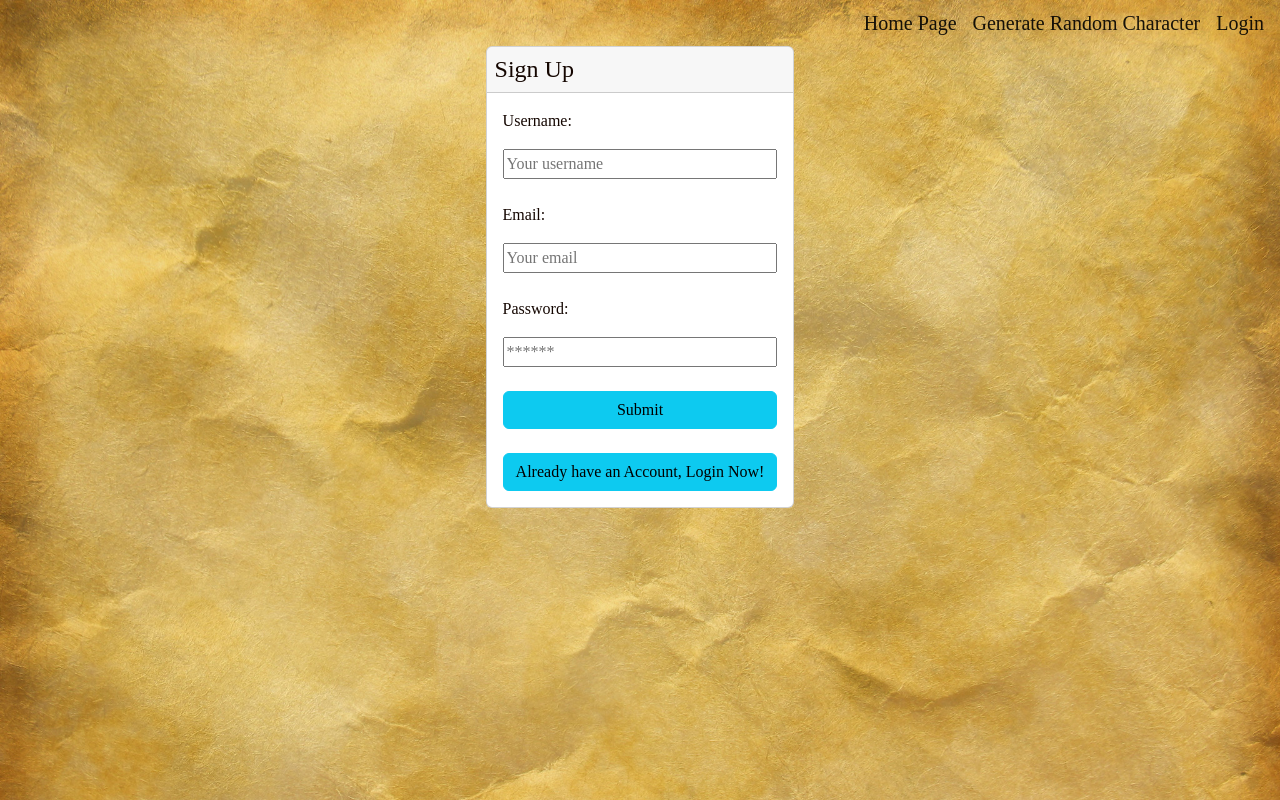
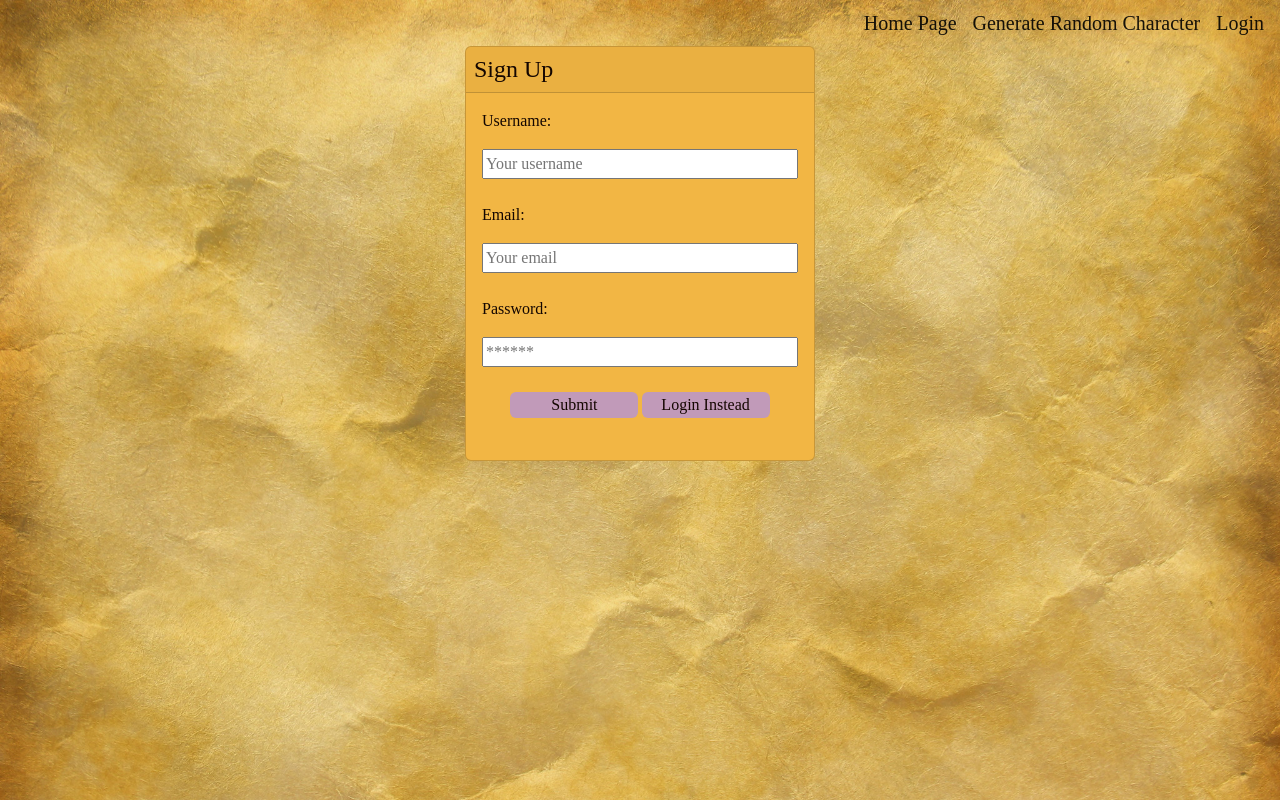
Before and after one commit to cod3burrito/masterScrolls, a React (Create React App) app in the folder client/: page /signup in a window 1280 px wide. Built offline with nearby package versions, Linux system fonts and the light colour scheme; a web font is replaced by a local one.

Commit message:
final CSS touches

```diff
--- a/client/src/components/Navbar/index.js
+++ b/client/src/components/Navbar/index.js
@@ -69,8 +69,8 @@ const Navbar = () => {
                     </div>
                 </nav>
             </header>
-            <Modal show={show} onHide={handleClose}>
-                <Modal.Header closeButton>
+            <Modal style={{ "--bs-modal-bg": "#F2B644" }} show={show} onHide={handleClose}>
+                <Modal.Header style={{ "--bs-modal-header-border-color": "#140600" }} closeButton>
                     <Modal.Title>You Summoned</Modal.Title>
                 </Modal.Header>
                 <Modal.Body>
@@ -90,14 +90,14 @@ const Navbar = () => {
                     </div>
                     <h5 className="text-center mt-2">Desires</h5>
                     <ul className="list-group">
-                        {randomCharacter.desires.map(desire => <li className="list-group-item" key={desire}>{desire}</li>)}
+                        {randomCharacter.desires.map(desire => <li className="list-group-item" style={{backgroundColor: "#F2B644", borderColor: "#140600" }} key={desire}>{desire}</li>)}
                     </ul>
                     <h5 className="mt-2 text-center">Traits</h5>
                     <ul className="list-group">
-                        {randomCharacter.traits.map(trait => <li className="list-group-item" key={trait}>{trait}</li>)}
+                        {randomCharacter.traits.map(trait => <li className="list-group-item" style={{backgroundColor: "#F2B644", borderColor: "#140600" }} key={trait}>{trait}</li>)}
                     </ul>
                 </Modal.Body>
-                <Modal.Footer>
+                <Modal.Footer style={{ "--bs-modal-footer-border-color": "#140600" }}>
                     <Button onClick={handleClose}>Close</Button>
                 </Modal.Footer>
             </Modal>
--- a/client/src/pages/Campaigns.js
+++ b/client/src/pages/Campaigns.js
@@ -153,7 +153,7 @@ function Campaigns() {
                         <div className="d-flex flex-column align-items-center border border-dark rounded-pill w-50 my-2" style={styles.background} key={campaign._id}>
                             <h3>{campaign.name}</h3>
                             <section className="text-wrap fs-5 mx-5">{campaign.plot}</section>
-                            <div className="m-3 w-100 d-flex justify-content-center ">
+                            <div className="m-3 w-100 d-flex flex-wrap justify-content-center">
                                 <Button className="mx-2 rounded-pill" style={styles.button} onClick={() => {
                                     setStateCampaign({ name: campaign.name, plot: campaign.plot, _id: campaign._id });
                                     handleEdit();
@@ -162,7 +162,7 @@ function Campaigns() {
                                 <Button className="mx-2 rounded-pill" style={styles.button} onClick={() => {
                                     deleteCampaign(campaign._id);
                                 }}>Delete Campaign</Button>
-                                <Link to={`/campaign/${campaign._id}`}><Button className="mx-2 rounded-pill" style={styles.button}>View Campaign</Button></Link>
+                                <Link className="btn btn-block btn-info rounded-pill" style={styles.button} to={`/campaign/${campaign._id}`}>View Campaign</Link>
                             </div>
                         </div>
                     )
--- a/client/src/pages/Login.js
+++ b/client/src/pages/Login.js
@@ -51,10 +51,36 @@ const Login = () => {
         });
     }
 
+    const styles = {
+        button: {
+            backgroundColor: "#C19AB9",
+            padding: ".25%",
+            margin: ".5%",
+            width: "8rem",
+            border: "0px",
+            color: "#140600"
+        },
+        createBtn: {
+            backgroundColor: "#C19AB9",
+            padding: ".25%",
+            margin: ".5%",
+            width: "10rem",
+            border: "0px",
+            color: "#140600"
+        },
+        background: {
+            backgroundColor: "#F2B644"
+        },
+        modalBtn: {
+            backgroundColor: "#A650D1",
+            border: "0px"
+        }
+    }
+
     return (
         <main className='justify-center mb-4'>
             <div className='d-flex justify-content-center'>
-                <div className="card">
+                <div style={{ ...styles.background, justifyContent: "center", width: "350px"}} className="card">
                     <h4 className="card-header p-2">Login</h4>
                     <div className="card-body">
                         {data ? (
@@ -83,27 +109,25 @@ const Login = () => {
                                     onChange={handleChange}
                                 />
                                 <br></br>
-
+                                <div className="d-flex flex-wrap justify-content-center">
                                     <button
                                         className="btn btn-block btn-info"
-                                    style={{ cursor: 'pointer' }}
+                                        style={{ ...styles.button, cursor: 'pointer' }}
                                         type="submit"
                                     >
                                         Submit
                                     </button>
-                                <br></br>
 
-                            </form>
-
-                        )}
-                        <div>
                                     <Link className="btn btn-block btn-info"
-                                to='/signup'>New User, Sign up Now!</Link>
+                                    to='/signup' style={{ ...styles.button, cursor: 'pointer' }}>Sign up Now!</Link>
                                 </div>
                                     {error && (
                                 <div className="my-3 p-3 bg-danger text-white">
                                     {error.message}
                                 </div>
+                        )}
+                                <br></br>
+                            </form>
                         )}
                     </div>
                 </div>
--- a/client/src/pages/Signup.js
+++ b/client/src/pages/Signup.js
@@ -53,10 +53,36 @@ const Signup = () => {
         }
     };
 
+    const styles = {
+        button: {
+            backgroundColor: "#C19AB9",
+            padding: ".25%",
+            margin: ".5%",
+            width: "8rem",
+            border: "0px",
+            color: "#140600"
+        },
+        createBtn: {
+            backgroundColor: "#C19AB9",
+            padding: ".25%",
+            margin: ".5%",
+            width: "10rem",
+            border: "0px",
+            color: "#140600"
+        },
+        background: {
+            backgroundColor: "#F2B644"
+        },
+        modalBtn: {
+            backgroundColor: "#A650D1",
+            border: "0px"
+        }
+    }
+
     return (
         <main className=" justify-center mb-4">
-            <div className="d-flex justify-content-center ">
-                <div style={{ justifyContent: "center" }} className="card">
+            <div className="d-flex justify-content-center">
+                <div style={{ ...styles.background, justifyContent: "center", width: "350px"}} className="card">
                     <h4 className="card-header p-2">Sign Up</h4>
                     <div className="card-body">
                         {data ? (
@@ -96,25 +122,25 @@ const Signup = () => {
                                     onChange={handleChange}
                                 />
                                 <br></br>
+                                <div className="d-flex flex-wrap justify-content-center">
                                 <button
                                     className="btn btn-block btn-info"
-                                    style={{ cursor: 'pointer' }}
+                                    style={{ ...styles.button, cursor: 'pointer' }}
                                     type="submit"
                                 >
                                     Submit
                                 </button>
+
+                                    <Link className="btn btn-block btn-info"
+                                    to='/login' style={{ ...styles.button, cursor: 'pointer' }}>Login Instead</Link>
+                                </div>
+                                {error && (
+                                    <div className="my-3 p-3 bg-danger text-white">
+                                        {error.message}
+                                    </div>
+                                )}
                                 <br></br>
-
                             </form>
-                        )}
-                        <div>
-                            <Link className="btn btn-block btn-info"
-                                to='/login'>Already have an Account, Login Now!</Link>
-                        </div>
-                        {error && (
-                            <div className="my-3 p-3 bg-danger text-white">
-                                {error.message}
-                            </div>
                         )}
                     </div>
                 </div>
```
Also changed, not shown: 1 other file (tests, documents, lock files or other folders). Lines whose indentation alone changed are shown as unchanged.
